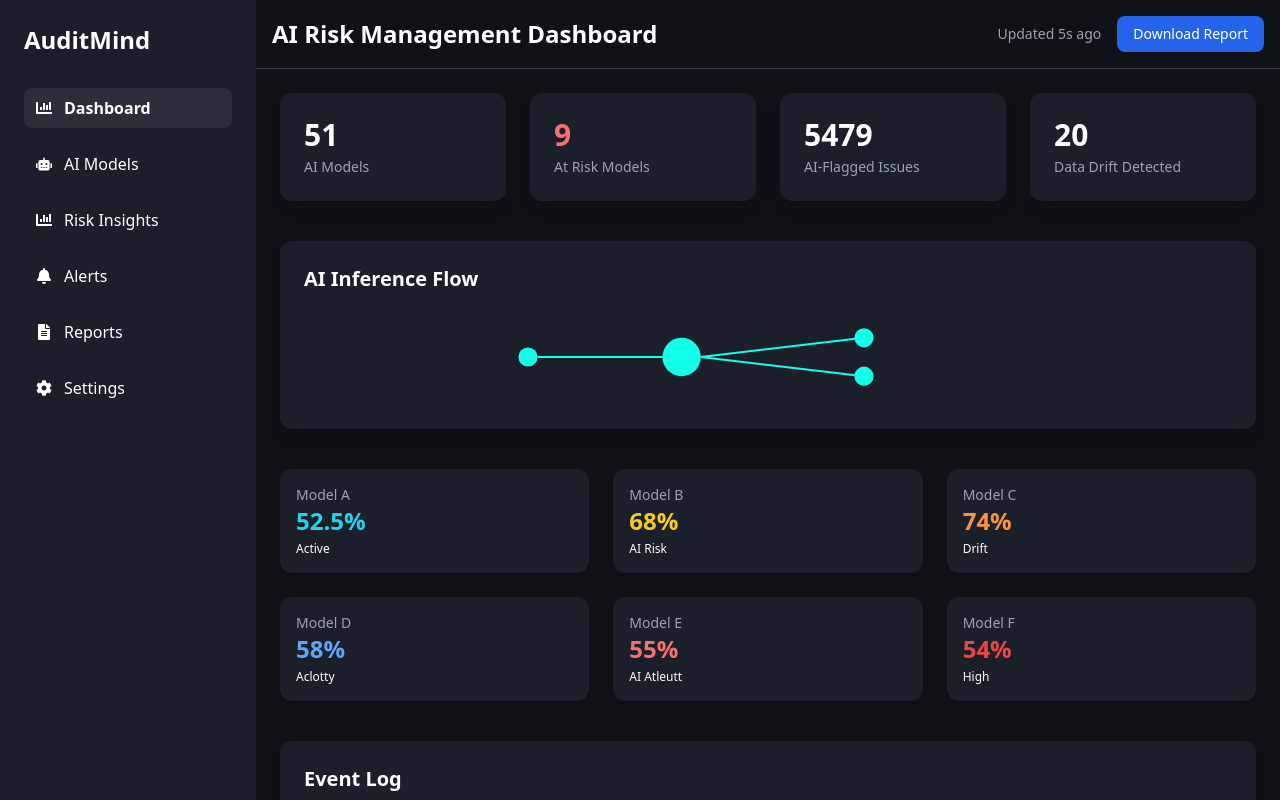
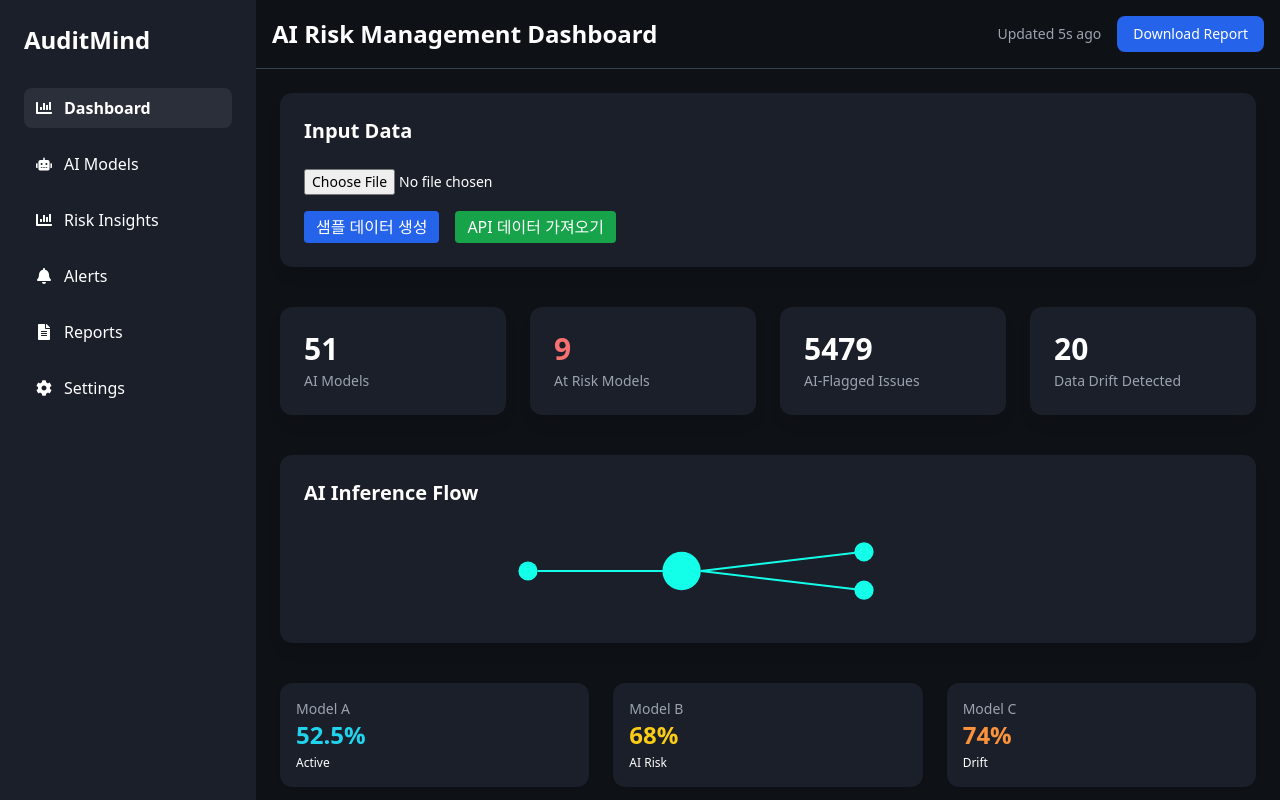
Before and after one commit to kangsangyoul/AM10, a React (Vite) app: page /alerts in a window 1280 px wide. Built offline with nearby package versions, Linux system fonts and the light colour scheme; the HTML template or start-up script is replaced by a standard one.

Commit message:
Add Input Data section with upload and sample data

```diff
--- a/src/components/Dashboard.jsx
+++ b/src/components/Dashboard.jsx
@@ -1,5 +1,6 @@
 
 import React, { useState, useEffect } from 'react';
+import InputData from './InputData';
 
 const initialStats = [
   { label: 'AI Models', value: 52 },
@@ -26,6 +27,7 @@ const initialEvents = [
 const Dashboard = () => {
   const [stats, setStats] = useState(initialStats);
   const [events, setEvents] = useState(initialEvents);
+  const [highlight, setHighlight] = useState(false);
 
   useEffect(() => {
     const interval = setInterval(() => {
@@ -53,8 +55,28 @@ const Dashboard = () => {
     return () => clearInterval(interval);
   }, []);
 
+  const handleData = () => {
+    setStats(initialStats.map((s) => ({
+      ...s,
+      value: Math.floor(Math.random() * 100),
+    })));
+    setEvents((prev) => [
+      {
+        time: new Date().toLocaleTimeString().slice(0, 5),
+        model: 'Input',
+        event: 'New Data',
+        diagnosed: 'Upload',
+        status: `${Math.floor(Math.random() * 10 + 90)}%`,
+      },
+      ...prev.slice(0, 4),
+    ]);
+    setHighlight(true);
+    setTimeout(() => setHighlight(false), 600);
+  };
+
   return (
     <div className="space-y-10">
+      <InputData onData={handleData} />
       <div className="grid grid-cols-2 md:grid-cols-4 gap-6">
         {stats.map((stat, index) => (
           <div key={index} className="bg-[#1a1f29] rounded-xl p-6 shadow-lg">
@@ -69,7 +91,13 @@ const Dashboard = () => {
         <svg viewBox="0 0 600 100" className="w-full h-24">
           <circle cx="50" cy="50" r="10" fill="#14ffe9" />
           <line x1="60" y1="50" x2="200" y2="50" stroke="#14ffe9" strokeWidth="2" />
-          <circle cx="210" cy="50" r="20" fill="#14ffe9" />
+          <circle
+            cx="210"
+            cy="50"
+            r="20"
+            fill="#14ffe9"
+            className={highlight ? 'animate-ping' : ''}
+          />
           <line x1="230" y1="50" x2="400" y2="30" stroke="#14ffe9" strokeWidth="2" />
           <line x1="230" y1="50" x2="400" y2="70" stroke="#14ffe9" strokeWidth="2" />
           <circle cx="400" cy="30" r="10" fill="#14ffe9" />
--- /dev/null
+++ b/src/components/InputData.jsx
@@ -0,0 +1,79 @@
+import React from 'react';
+
+const parseCSV = (text) => {
+  return text
+    .trim()
+    .split(/\n+/)
+    .map((line) => line.split(','));
+};
+
+const InputData = ({ onData }) => {
+  const handleFile = (e) => {
+    const file = e.target.files[0];
+    if (!file) return;
+    const reader = new FileReader();
+    reader.onload = () => {
+      const text = reader.result;
+      let data;
+      if (file.type.includes('json')) {
+        try {
+          data = JSON.parse(text);
+        } catch {
+          data = null;
+        }
+      } else if (file.type.includes('csv') || file.name.endsWith('.csv')) {
+        data = parseCSV(text);
+      } else {
+        data = text;
+      }
+      onData(data);
+    };
+    reader.readAsText(file);
+  };
+
+  const generateSample = () => {
+    const sample = Array.from({ length: 5 }, (_, i) => ({
+      label: `Metric ${i + 1}`,
+      value: Math.floor(Math.random() * 100),
+    }));
+    onData(sample);
+  };
+
+  const fetchAPIData = () => {
+    setTimeout(() => {
+      const data = Array.from({ length: 5 }, (_, i) => ({
+        label: `API Metric ${i + 1}`,
+        value: Math.floor(Math.random() * 100),
+      }));
+      onData(data);
+    }, 1000);
+  };
+
+  return (
+    <div className="bg-[#1a1f29] rounded-xl p-6 shadow-lg space-y-4">
+      <h2 className="text-xl font-semibold mb-2">Input Data</h2>
+      <input
+        type="file"
+        accept=".csv,.json,.xlsx,.xls"
+        onChange={handleFile}
+        className="text-sm"
+      />
+      <div className="flex gap-4">
+        <button
+          onClick={generateSample}
+          className="bg-blue-600 hover:bg-blue-700 text-white px-3 py-1 rounded transition"
+        >
+          샘플 데이터 생성
+        </button>
+        <button
+          onClick={fetchAPIData}
+          className="bg-green-600 hover:bg-green-700 text-white px-3 py-1 rounded transition"
+        >
+          API 데이터 가져오기
+        </button>
+      </div>
+    </div>
+  );
+};
+
+export default InputData;
```
Also changed, not shown: 1 other file (tests, documents, lock files or other folders).
